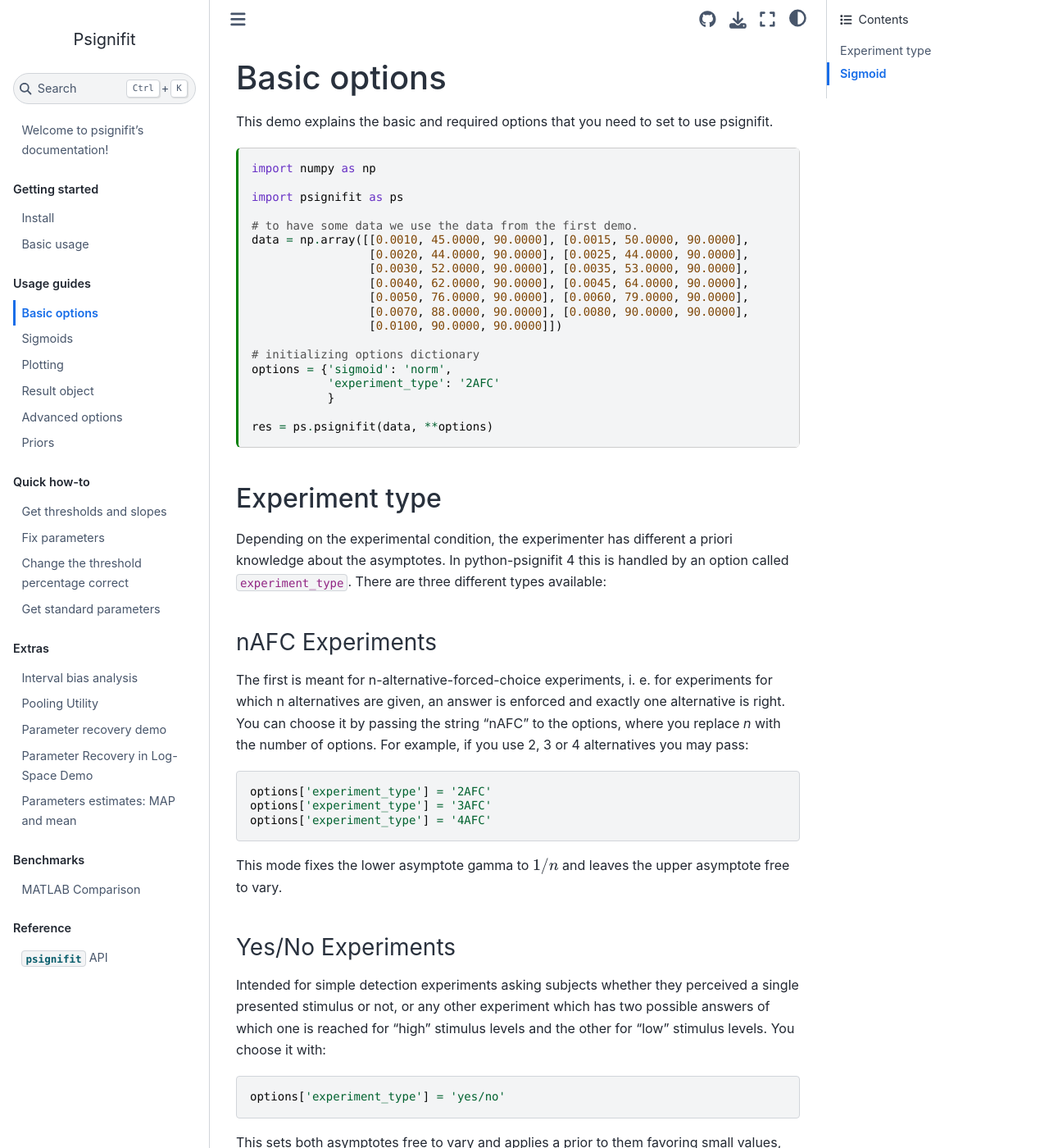
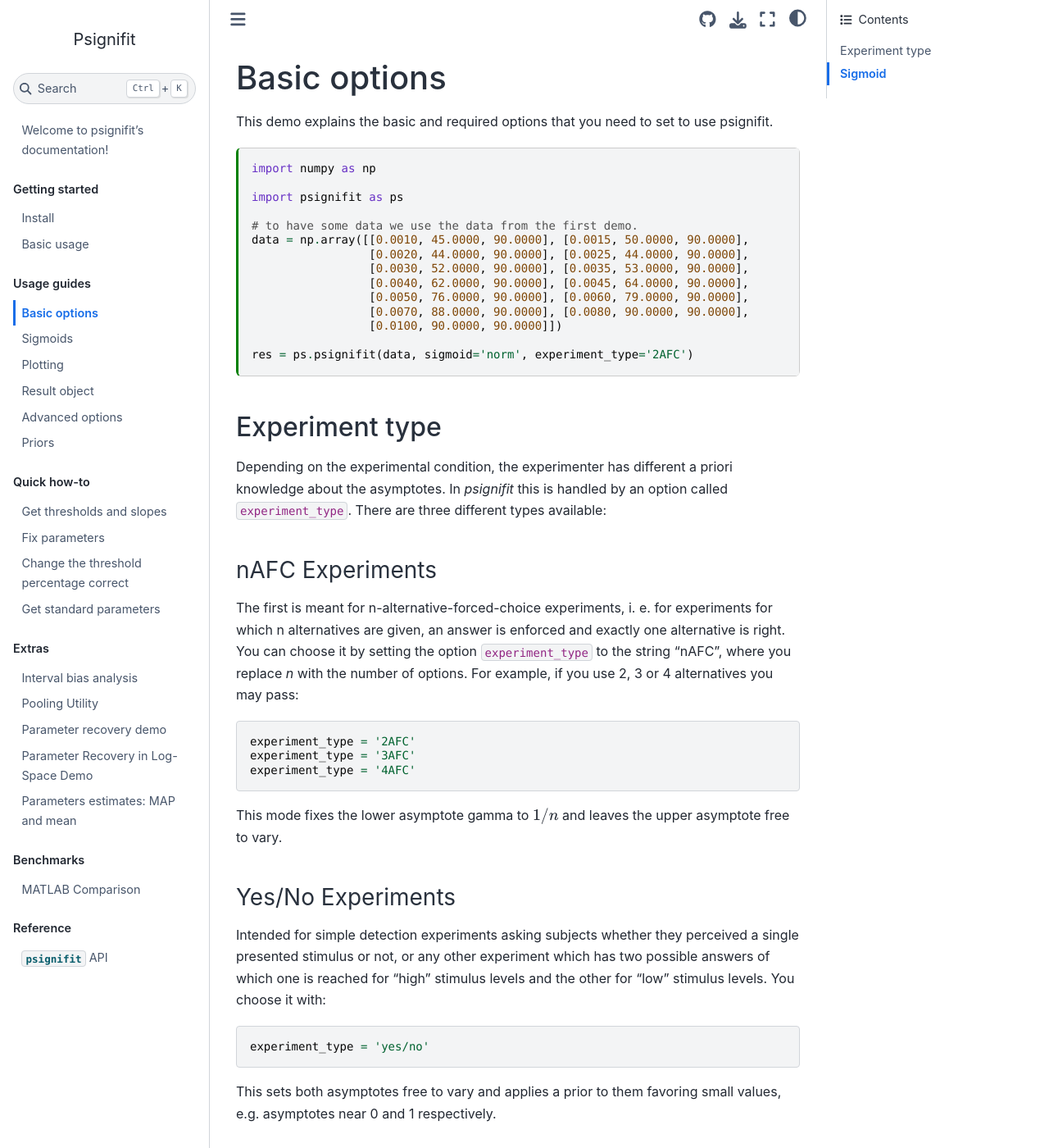
Before and after one commit to wichmann-lab/python-psignifit, a Jupyter Book: the page built from docs/examples/basic-options.md, in a window 1280 px wide and 1400 px high. Shown: the whole window at 82% size. Built offline with Jupyter Book 1.0.4 settings and Sphinx 7.4.7 and the Sphinx Book theme 1.1.4, drawn with Linux system fonts in a browser that asks for light colours; some of the changed text lies outside the part shown.

Commit message:
reformulate basic options

````diff
--- a/docs/examples/basic-options.md
+++ b/docs/examples/basic-options.md
@@ -29,25 +29,20 @@
                  [0.0070, 88.0000, 90.0000], [0.0080, 90.0000, 90.0000],
                  [0.0100, 90.0000, 90.0000]])
 
-# initializing options dictionary
-options = {'sigmoid': 'norm',
-           'experiment_type': '2AFC'
-           }
-
-res = ps.psignifit(data, **options)
+res = ps.psignifit(data, sigmoid='norm', experiment_type='2AFC')
 ```
 
 ## Experiment type
 
-Depending on the experimental condition, the experimenter has different a priori knowledge about the asymptotes. In python-psignifit 4 this is handled by an option called `experiment_type`. There are three different types available:
+Depending on the experimental condition, the experimenter has different a priori knowledge about the asymptotes. In *psignifit* this is handled by an option called `experiment_type`. There are three different types available:
 
 ### nAFC Experiments
-The first is meant for n-alternative-forced-choice experiments, i. e. for experiments for which n alternatives are given, an answer is enforced and exactly one alternative is right. You can choose it by passing the string "nAFC" to the options, where you replace *n* with the number of options. For example, if you use 2, 3 or 4 alternatives you may pass:
+The first is meant for n-alternative-forced-choice experiments, i. e. for experiments for which n alternatives are given, an answer is enforced and exactly one alternative is right. You can choose it by setting the option `experiment_type` to the string "nAFC", where you replace *n* with the number of options. For example, if you use 2, 3 or 4 alternatives you may pass:
 
 ```
-options['experiment_type'] = '2AFC'
-options['experiment_type'] = '3AFC'
-options['experiment_type'] = '4AFC'
+experiment_type = '2AFC'
+experiment_type = '3AFC'
+experiment_type = '4AFC'
 ```
 
 This mode fixes the lower asymptote gamma to $1/n$ and leaves the upper asymptote free to vary.
@@ -56,7 +51,7 @@ This mode fixes the lower asymptote gamma to $1/n$ and leaves the upper asymptot
 Intended for simple detection experiments asking subjects whether they perceived a single presented stimulus or not, or any other experiment which has two possible answers of which one is reached for "high" stimulus levels and the other for "low" stimulus levels. You choose it with:
 
 ```
-options['experiment_type'] = 'yes/no'
+experiment_type = 'yes/no'
 ```
 
 This sets both asymptotes free to vary and applies a prior to them favoring small values, e.g. asymptotes near 0 and 1 respectively.
@@ -65,35 +60,34 @@ This sets both asymptotes free to vary and applies a prior to them favoring smal
 This setting is essentially a special case of Yes/No experiments. Here the asymptotes are "yoked", i. e. they are assumed to be equally far from 0 or 1. This corresponds to the assumption that stimulus independent errors are equally likely for clear "Yes" answers as for clear "No" answers. It is chosen with:
 
 ```
-options['experiment_type'] = 'equal asymptote'
+experiment_type = 'equal asymptote'
 ```
 
-Note that this will make fitting the psychometric function considerably faster than `yes/no` because psignifit 4 has to only fit four rather than five parameters.
+Note that this will make fitting the psychometric function considerably faster than `yes/no` because *psignifit* has to only fit four rather than five parameters.
 
 
 ## Sigmoid
 
 
-The standard value of `sigmoid` is the cumulative Gaussian.
+The default value of `sigmoid` is the cumulative Gaussian.
 ```
-options['sigmoid']= 'norm'
+sigmoid = 'norm'
 ```
 
 Another standard alternative is the logistic function.
 
 ```
-options['sigmoid']    = 'logistic'
+sigmoid = 'logistic'
 ```
 
-We also included the Gumbel and reversed Gumbel functions for asymmetric psychometric functions. The Gumbel has a longer lower tail the reversed Gumbel a longer upper tail.
+The Gumbel and reversed Gumbel functions for asymmetric psychometric functions are also included. The Gumbel has a longer lower tail the reversed Gumbel a longer upper tail.
 
 ```
-options['sigmoid']    = 'gumbel';
-options['sigmoid']    = 'rgumbel';
-
+sigmoid = 'gumbel'
+sigmoid = 'rgumbel'
 ```
 
 You can find [all sigmoids supported by psignifit here](plot_all_sigmoids).
 
-If the standard sigmoids do not match your requirements, you may provide a reference to your own sigmoid, which has to be a subclass of `psignifit.sigmoids.Sigmoid`.
+If the standard sigmoids do not match your requirements, you may provide your own sigmoid, which has to be a subclass of `psignifit.sigmoids.Sigmoid`.
 Consult the [API reference](../reference/api) and the source code to learn how to set your own sigmoid.
````
